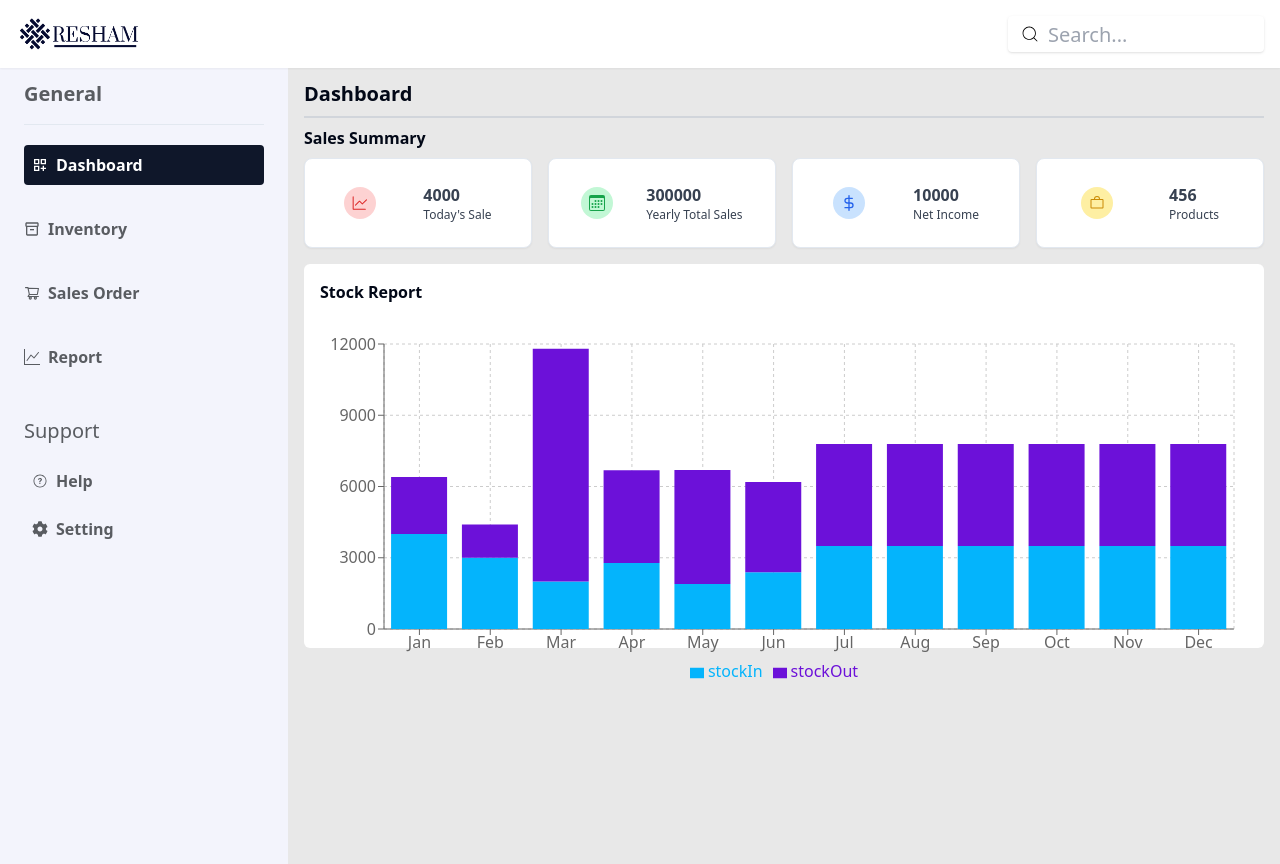
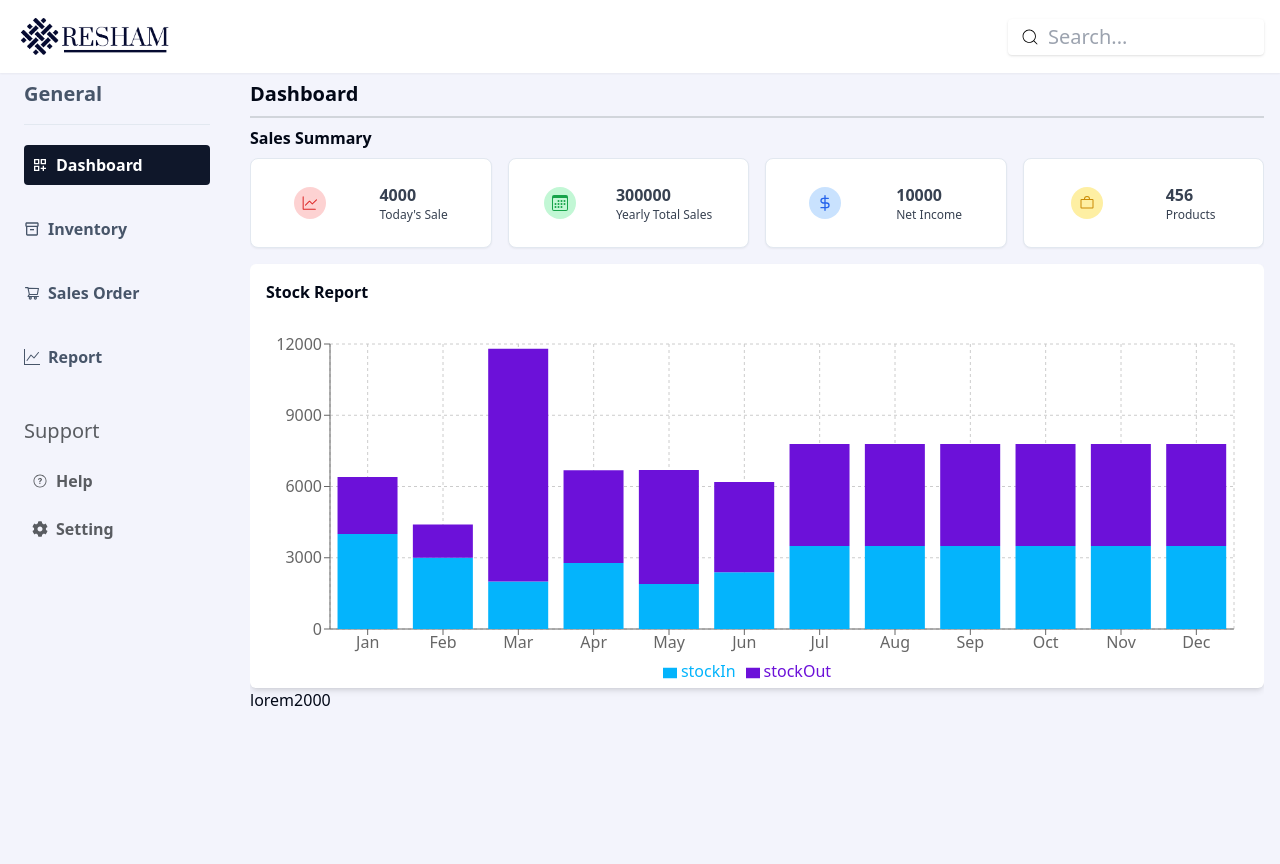
Before and after one commit to nischhal-hub/Resham, a React (Vite) app in the folder project/client/: page / in a window 1280 px wide. Built offline with nearby package versions, Linux system fonts and the light colour scheme.

Commit message:
fix: weird scaling issue

```diff
--- a/project/client/src/App.jsx
+++ b/project/client/src/App.jsx
@@ -9,14 +9,15 @@ import Footer from "./components/Footer";
 import { ScrollRestoration } from "react-router-dom";
 const Layout = () => (
   <>
-    <Header />
-    <div className="flex">
-      <SideBar />
-      <div className="flex-grow p-4 min-h-screen">
-        <ScrollRestoration />
-        <Outlet />
+      <Header />
+    <div className="flex w-screen h-screen overflow-hidden">
+      <div className="flex">
+        <SideBar />
+        <div className="flex p-4 bg-background w-full">
+          <ScrollRestoration />
+          <Outlet />
+        </div>
       </div>
-
     </div>
   </>
 );
--- a/project/client/src/components/Header.jsx
+++ b/project/client/src/components/Header.jsx
@@ -3,10 +3,10 @@ import logo from "/assets/logo-horizontal.png";
 
 export default function Header() {
   return (
-    <nav className=" w-full h-16 z-40">
+    <nav className=" w-full h-16 z-40 ">
       <div className="bg-white px-4 py-4 shadow-sm w-full flex items-center text-xl justify-between fixed top-0">
         <div>
-        <img src={logo} alt="Logo" className="w-32 mr-2" />
+        <img src={logo} alt="Logo" className="w-40 mr-2" />
         </div>
         <div className="flex items-center gap-x-[24px] ">
           <div className="relative w-full max-w-md ">
--- a/project/client/src/components/SideNav/SideNav.jsx
+++ b/project/client/src/components/SideNav/SideNav.jsx
@@ -38,13 +38,13 @@ export const sidebarData = [
 
 export default function SideBar() {
   return (
-    <div className="w-72 h-full">
-      <div className="fixed h-full w-72 bg-background px-6">
-      <div className="my-4">
-        <h1 className="text-[#595c61] text-xl font-bold">General</h1>
+    <div className="w-72 h-full ">
+      <div className="block h-full bg-background px-6">
+      <div className="py-4">
+        <h1 className="text-slate-600 text-xl font-bold">General</h1>
       </div>
       <hr />
-      <ul className="mt-3 text-[#595c61] font-semibold">
+      <ul className="mt-3 text-slate-600 font-semibold">
         {sidebarData.map((item) => (
           <li key={item.id} className="mb-2 rounded py-2 ">
             <NavLink
@@ -82,7 +82,6 @@ export default function SideBar() {
         </li>
       </ul>
       </div>
-
     </div>
   );
 }
--- a/project/client/src/components/pages/Dashboard.jsx
+++ b/project/client/src/components/pages/Dashboard.jsx
@@ -7,7 +7,16 @@ import {
   CardTitle,
   FlexWrapper,
 } from "@/components/ui/card";
-import { BarChart, Bar, XAxis, YAxis, CartesianGrid, Tooltip, Legend, ResponsiveContainer } from 'recharts';
+import {
+  BarChart,
+  Bar,
+  XAxis,
+  YAxis,
+  CartesianGrid,
+  Tooltip,
+  Legend,
+  ResponsiveContainer,
+} from "recharts";
 import { GoGraph } from "react-icons/go";
 import { BsCalendar3 } from "react-icons/bs";
 import { FiDollarSign } from "react-icons/fi";
@@ -52,73 +61,73 @@ export const cardData = [
 
 export const data = [
   {
-    name: 'Jan',
+    name: "Jan",
     stockIn: 4000,
     stockOut: 2400,
     amt: 2400,
   },
   {
-    name: 'Feb',
+    name: "Feb",
     stockIn: 3000,
     stockOut: 1398,
     amt: 2210,
   },
   {
-    name: 'Mar',
+    name: "Mar",
     stockIn: 2000,
     stockOut: 9800,
     amt: 2290,
   },
   {
-    name: 'Apr',
+    name: "Apr",
     stockIn: 2780,
     stockOut: 3908,
     amt: 2000,
   },
   {
-    name: 'May',
+    name: "May",
     stockIn: 1890,
     stockOut: 4800,
     amt: 2181,
   },
   {
-    name: 'Jun',
+    name: "Jun",
     stockIn: 2390,
     stockOut: 3800,
     amt: 2500,
   },
   {
-    name: 'Jul',
+    name: "Jul",
     stockIn: 3490,
     stockOut: 4300,
     amt: 2100,
   },
   {
-    name: 'Aug',
+    name: "Aug",
     stockIn: 3490,
     stockOut: 4300,
     amt: 2100,
   },
   {
-    name: 'Sep',
+    name: "Sep",
     stockIn: 3490,
     stockOut: 4300,
     amt: 2100,
   },
   {
-    name: 'Oct',
+    name: "Oct",
     stockIn: 3490,
     stockOut: 4300,
     amt: 2100,
   },
   {
-    name: 'Nov',
+    name: "Nov",
     stockIn: 3490,
     stockOut: 4300,
     amt: 2100,
   },
   {
-    name: 'Dec',
+    name: "Dec",
     stockIn: 3490,
     stockOut: 4300,
     amt: 2100,
@@ -143,7 +152,7 @@ export const Cards = (prop) => {
 const Dashboard = () => {
   const [graphData, setGraphData] = useState(data);
   return (
-    <div>
+    <div className="w-full overflow-y-scroll">
       <h1 className="text-xl font-bold">Dashboard</h1>
       <div className="border-t-2 border-solid border-gray-300 my-2"></div>
       <div>
@@ -154,9 +163,10 @@ const Dashboard = () => {
           ))}
         </div>
       </div>
-      <div className="bg-white h-96 rounded-md mt-4">
+      <div className="h-auto bg-white rounded-md mt-4 shadow-md">
+        <h2 className="text-md font-semibold pt-4 mx-4">Stock Report</h2>
+        <div className="h-96">
           <ResponsiveContainer width="100%" height="100%">
-        <h2 className="text-md font-semibold pt-4 mx-4">Stock Report</h2>
             <BarChart
               width={500}
               height={300}
@@ -179,6 +189,10 @@ const Dashboard = () => {
           </ResponsiveContainer>
         </div>
       </div>
+      <div>
+        lorem2000
+      </div>
+    </div>
   );
 };
 
--- a/project/client/src/index.css
+++ b/project/client/src/index.css
@@ -38,6 +38,7 @@
     .dark {
       --background: 222.2 84% 4.9%;
       --foreground: 210 40% 98%;
+      --text-primary:217.5 4.3% 36.47%;
 
       --card: 222.2 84% 4.9%;
       --card-foreground: 210 40% 98%;
```
Also changed, not shown: 1 other file (tests, documents, lock files or other folders). Lines whose indentation alone changed are shown as unchanged.
